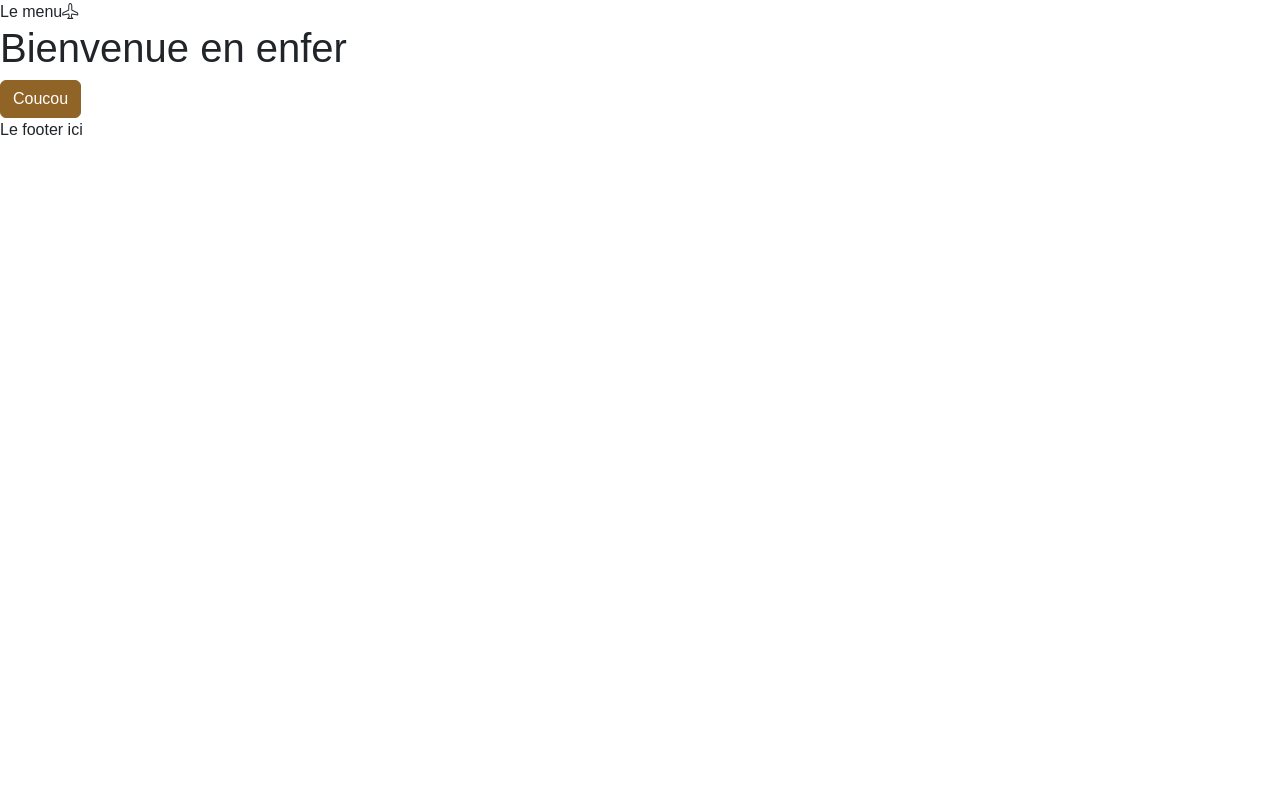
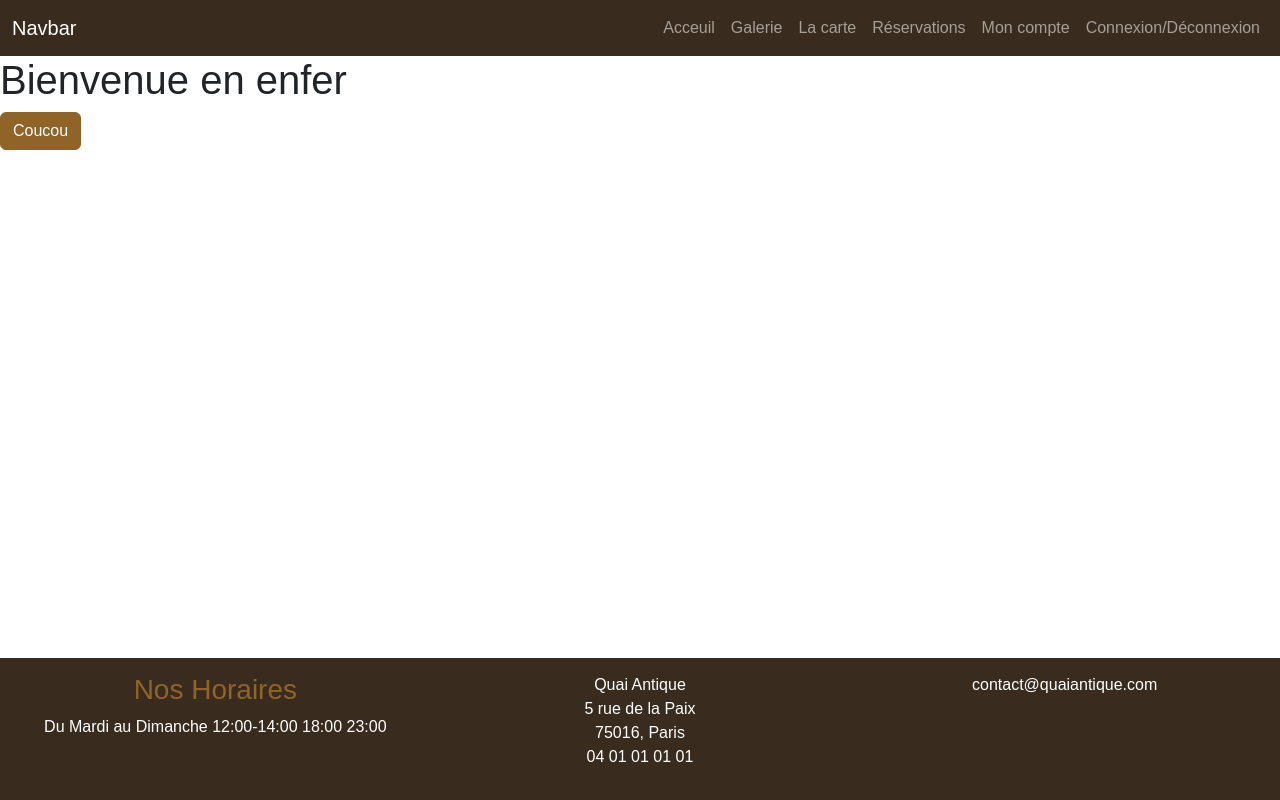
Before and after one commit to vidc01/test, a website with bundled scripts: page index.html in a window 1280 px wide. Built offline with nearby package versions, Linux system fonts and the light colour scheme; files whose address does not match are found by name; a web font is replaced by a local one.

Commit message:
ajout nav et footer

```diff
--- a/index.html
+++ b/index.html
@@ -12,7 +12,42 @@
       <title>Document</title>
 </head>
 <body>
-    <header>Le menu<i class="bi bi-airplane"></i></header>
+    <header>
+      <nav class="navbar navbar-expand-lg bg-dark" data-bs-theme="dark">
+        <div class="container-fluid">
+          <a class="navbar-brand" href="#">Navbar</a>
+          <button class="navbar-toggler" type="button" data-bs-toggle="collapse" data-bs-target="#navbarSupportedContent" aria-controls="navbarSupportedContent" aria-expanded="false" aria-label="Toggle navigation">
+            <span class="navbar-toggler-icon"></span>
+          </button>
+          <div class="collapse navbar-collapse" id="navbarSupportedContent">
+            <ul class="navbar-nav ms-auto mb-2 mb-lg-0">
+              <li class="nav-item">
+                <a class="nav-link" href="/">Acceuil</a>
+              </li>
+              <li class="nav-item">
+                <a class="nav-link" href="#">Galerie</a>
+              </li>
+
+
+              <li class="nav-item">
+                <a class="nav-link" href="#">La carte</a>
+              </li>
+              <li class="nav-item">
+                <a class="nav-link" href="#">Réservations</a>
+              </li>
+              <li class="nav-item">
+                <a class="nav-link" href="#">Mon compte</a>
+              </li>
+              <li class="nav-item">
+                <a class="nav-link" href="#">Connexion/Déconnexion</a>
+              </li>
+            </ul>
+
+          </div>
+        </div>
+      </nav>
+    </header>
+
 
     <main id="main-page">
 
@@ -20,9 +55,34 @@
         <!--contenu de la page-->
     </main>
 
-    <footer>Le footer ici</footer>
+    <footer class="bg-dark text-white text-center footer">
+      <div class="row">
+        <div class="col-12 col-lg-4">
+          <h3 class="text-primary">Nos Horaires</h3>
+          <p>Du Mardi au Dimanche 12:00-14:00 18:00 23:00</p>
+        </div>
+        <div class="col-6 col-lg-4">
+          <p>Quai Antique <br/>
+            5 rue de la Paix <br/>
+            75016, Paris <br/>
+            04 01 01 01 01  <br/>
+
+          </p>
+        </div>
+        <div class="col-6 col-lg-4">
+          <p>contact@quaiantique.com</p>
+        </div>
+      </div>
+
+
+    </footer>
 
     <script type="module" src="Router/Router.js"></script>
     <script src="node_modules/bootstrap/dist/js/bootstrap.bundle.min.js"></script>
+
+
+
+
 </body>
+
 </html>
--- a/scss/main.scss
+++ b/scss/main.scss
@@ -1,2 +1,19 @@
 @import url("/node_modules/bootstrap-icons/font/bootstrap-icons.css");
 @import 'custom';
+
+html{
+    position: relative;
+    min-height: 100%;
+}
+
+    main{margin-bottom: 250px;}
+
+footer.footer{
+
+
+    padding: 15px;
+    position: absolute;
+    bottom: 0;
+    width: 100%;
+
+}
```
Also changed, not shown: scss/main.css, 2 other files.
